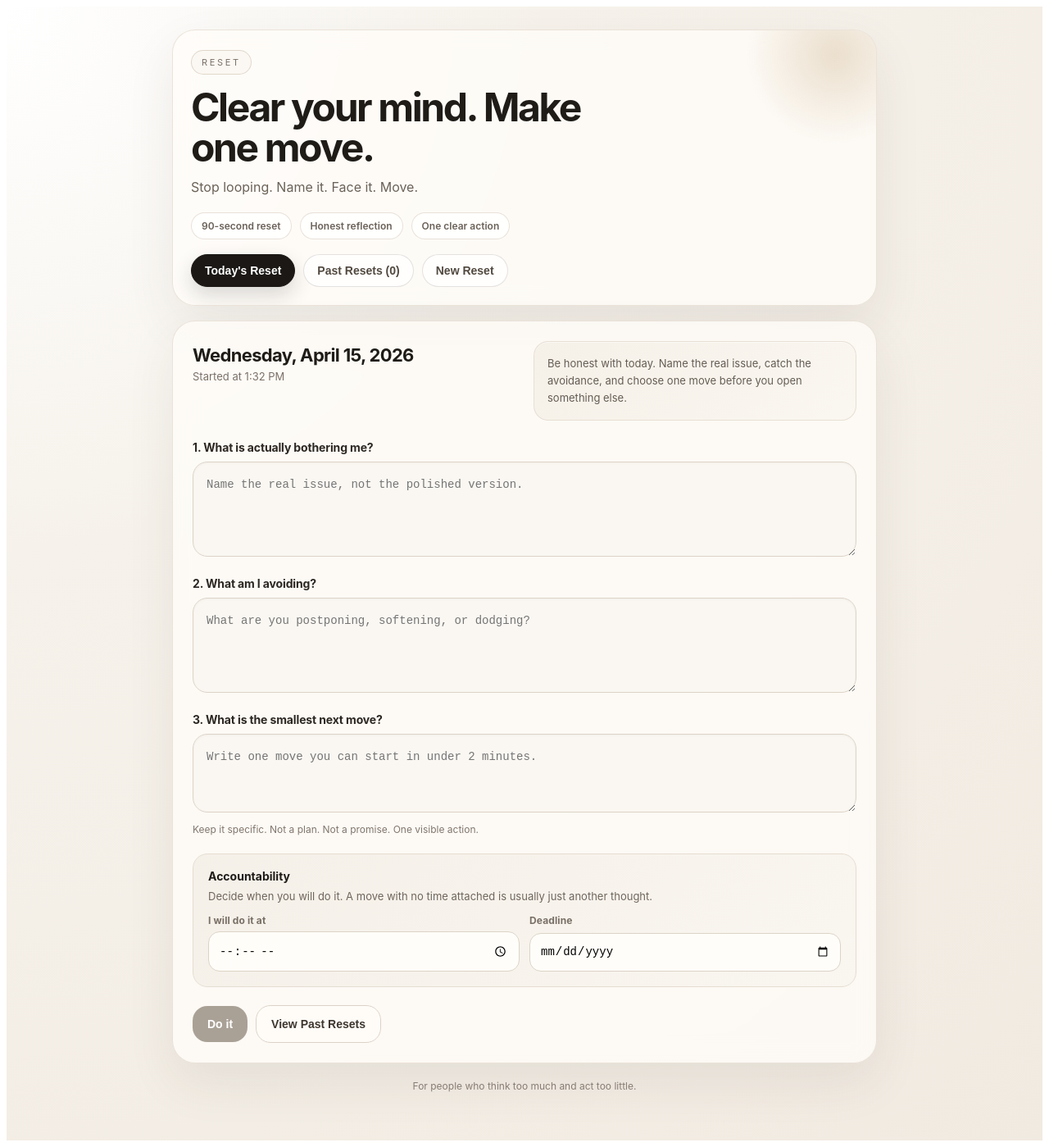
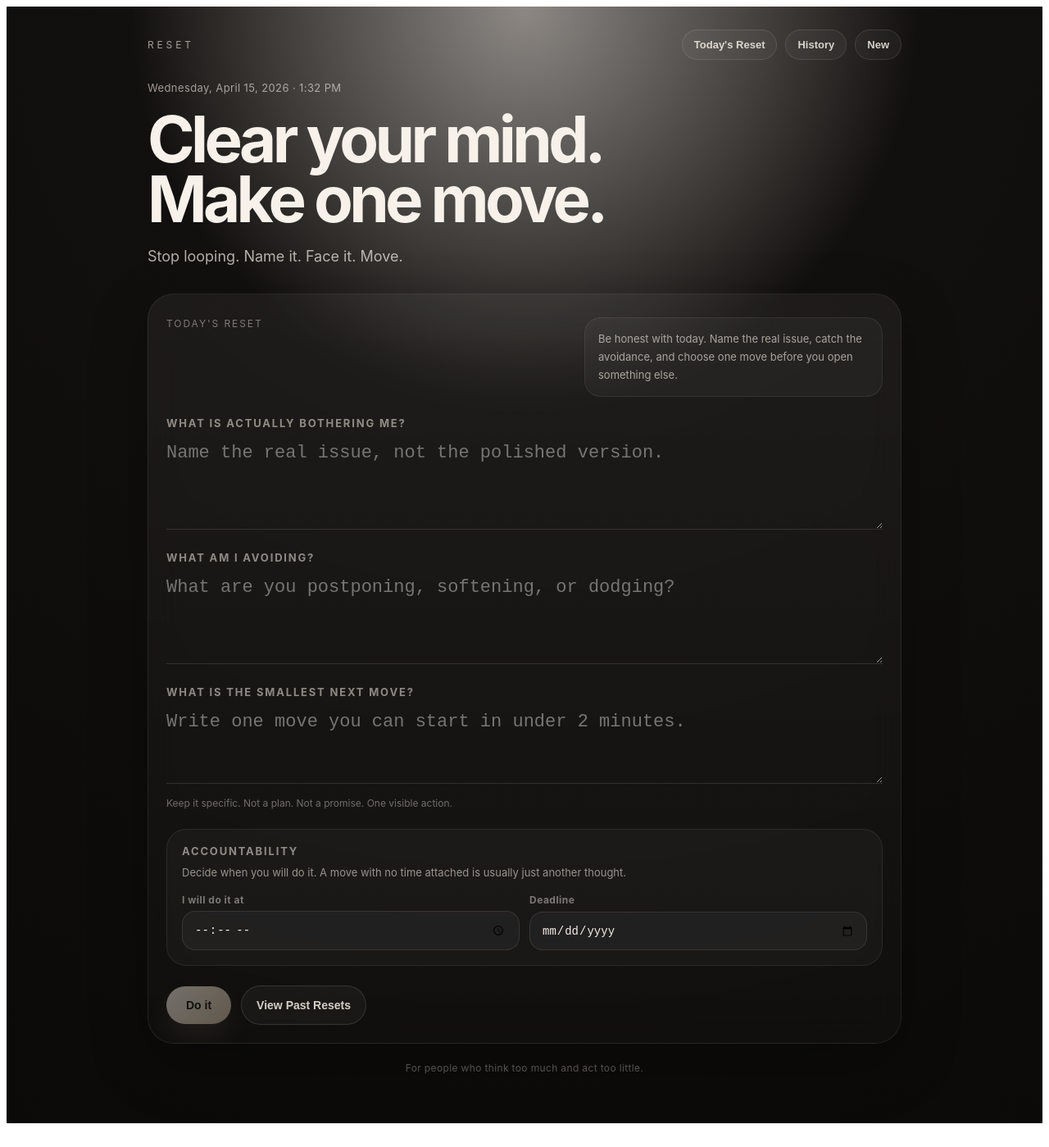
Before and after one commit to omniyahamed-spec/Reset, a React (Create React App) app: page / in a window 1280 px wide. Shown: the whole page at 82% size. After the commit the page ends 1378 px from the top, so only its background shows below. Built offline with nearby package versions, Linux system fonts and the light colour scheme.

Commit message:
Update App.tsx

```diff
--- a/src/App.tsx
+++ b/src/App.tsx
@@ -102,214 +102,179 @@ export default function Reset90App() {
     setEntries((prev) => prev.filter((entry) => entry.id !== id));
   }
 
-  const navButton = (active: boolean): CSSProperties => ({
-    padding: "11px 16px",
-    borderRadius: 999,
-    border: active ? "1px solid #1b1815" : "1px solid rgba(122, 113, 104, 0.2)",
-    background: active ? "#1b1815" : "rgba(255,255,255,0.68)",
-    color: active ? "#ffffff" : "#51493f",
-    fontSize: 14,
-    fontWeight: 600,
-    cursor: "pointer",
-    boxShadow: active ? "0 10px 24px rgba(27, 24, 21, 0.16)" : "none",
-    backdropFilter: "blur(10px)",
-  });
-
-  const primaryButton = (enabled: boolean): CSSProperties => ({
-    padding: "14px 18px",
-    borderRadius: 18,
-    border: "none",
-    background: enabled
-      ? "linear-gradient(135deg, #1d1a16 0%, #3b332b 100%)"
-      : "#aaa196",
-    color: "white",
-    fontWeight: 700,
-    cursor: enabled ? "pointer" : "not-allowed",
-    fontSize: 14,
-    boxShadow: enabled ? "0 14px 28px rgba(29, 26, 22, 0.18)" : "none",
-  });
-
-  const glassCard: CSSProperties = {
-    background: "rgba(255, 253, 249, 0.78)",
-    border: "1px solid rgba(227, 219, 207, 0.75)",
-    boxShadow: "0 24px 60px rgba(67, 53, 33, 0.08)",
-    backdropFilter: "blur(14px)",
-  };
+  function trackPastResets(): void {
+    setActiveView("past");
+    if (typeof window !== "undefined" && (window as any).gtag) {
+      (window as any).gtag("event", "past_resets_viewed");
+    }
+  }
 
   const styles: Record<string, CSSProperties> = {
     page: {
       minHeight: "100vh",
       background:
-        "radial-gradient(circle at top left, rgba(255,255,255,0.8) 0%, rgba(246,242,235,1) 35%, rgba(241,234,225,1) 100%)",
-      color: "#1f1c18",
+        "radial-gradient(circle at top, rgba(47,38,31,0.55) 0%, rgba(18,16,14,1) 32%, rgba(11,10,9,1) 100%)",
+      color: "#f3ece3",
       fontFamily: "Inter, system-ui, sans-serif",
       padding: "28px 16px 56px",
       boxSizing: "border-box",
     },
-    container: {
-      maxWidth: 860,
+    shell: {
+      maxWidth: 920,
       margin: "0 auto",
     },
-    hero: {
-      ...glassCard,
-      borderRadius: 28,
-      padding: "24px 22px 22px",
-      marginBottom: 18,
-      overflow: "hidden",
-      position: "relative",
+    topBar: {
+      display: "flex",
+      justifyContent: "space-between",
+      alignItems: "center",
+      gap: 16,
+      flexWrap: "wrap",
+      marginBottom: 26,
     },
-    heroGlow: {
-      position: "absolute",
-      width: 220,
-      height: 220,
-      right: -60,
-      top: -80,
-      background: "radial-gradient(circle, rgba(227,211,188,0.7) 0%, rgba(227,211,188,0) 70%)",
-      pointerEvents: "none",
+    brand: {
+      fontSize: 12,
+      letterSpacing: "0.32em",
+      textTransform: "uppercase",
+      color: "rgba(243,236,227,0.64)",
     },
-    badge: {
-      border: "1px solid rgba(221, 211, 198, 0.9)",
-      borderRadius: 999,
-      padding: "7px 12px",
-      fontSize: 11,
-      letterSpacing: "0.24em",
-      color: "#7a7168",
-      display: "inline-block",
-      background: "rgba(251,248,243,0.9)",
-      position: "relative",
-      zIndex: 1,
-    },
-    h1: {
-      fontSize: "clamp(32px, 6.5vw, 48px)",
-      marginTop: 16,
-      marginBottom: 10,
-      fontWeight: 700,
-      letterSpacing: "-0.05em",
-      lineHeight: 1.02,
-      maxWidth: 560,
-      position: "relative",
-      zIndex: 1,
-    },
-    sub: {
-      fontSize: 16,
-      color: "#6a6258",
-      lineHeight: 1.65,
-      margin: 0,
-      maxWidth: 540,
-      position: "relative",
-      zIndex: 1,
-    },
-    progressRow: {
+    nav: {
       display: "flex",
       gap: 10,
       flexWrap: "wrap",
-      marginTop: 18,
-      position: "relative",
-      zIndex: 1,
     },
-    progressPill: {
-      padding: "8px 12px",
+    navButton: {
+      padding: "10px 14px",
       borderRadius: 999,
-      background: "rgba(255,255,255,0.7)",
-      color: "#6b6259",
-      fontSize: 12,
+      border: "1px solid rgba(243,236,227,0.12)",
+      background: "rgba(255,255,255,0.04)",
+      color: "rgba(243,236,227,0.86)",
       fontWeight: 600,
-      border: "1px solid rgba(222, 213, 201, 0.7)",
+      fontSize: 13,
+      cursor: "pointer",
+      backdropFilter: "blur(8px)",
     },
-    topNav: {
-      display: "flex",
-      gap: 10,
-      flexWrap: "wrap",
-      marginTop: 18,
-      position: "relative",
-      zIndex: 1,
+    hero: {
+      display: "grid",
+      gap: 18,
+      marginBottom: 30,
     },
-    card: {
-      ...glassCard,
-      borderRadius: 28,
-      padding: 24,
-    },
-    row: {
+    dateRow: {
       display: "flex",
       justifyContent: "space-between",
-      alignItems: "stretch",
+      gap: 12,
+      flexWrap: "wrap",
+      alignItems: "center",
+    },
+    dateText: {
+      fontSize: 13,
+      color: "rgba(243,236,227,0.62)",
+      letterSpacing: "0.03em",
+    },
+    h1: {
+      margin: 0,
+      fontSize: "clamp(42px, 9vw, 78px)",
+      lineHeight: 0.94,
+      letterSpacing: "-0.06em",
+      fontWeight: 700,
+      maxWidth: 720,
+      color: "#f7f1ea",
+    },
+    sub: {
+      margin: 0,
+      fontSize: 18,
+      lineHeight: 1.7,
+      color: "rgba(243,236,227,0.72)",
+      maxWidth: 540,
+    },
+    panel: {
+      border: "1px solid rgba(243,236,227,0.08)",
+      background: "linear-gradient(180deg, rgba(255,255,255,0.05) 0%, rgba(255,255,255,0.02) 100%)",
+      borderRadius: 32,
+      backdropFilter: "blur(18px)",
+      boxShadow: "0 24px 70px rgba(0,0,0,0.28)",
+      overflow: "hidden",
+    },
+    panelInner: {
+      padding: "28px 22px 22px",
+    },
+    panelTop: {
+      display: "flex",
+      justifyContent: "space-between",
+      gap: 16,
+      alignItems: "flex-start",
+      flexWrap: "wrap",
       marginBottom: 24,
-      flexWrap: "wrap",
-      gap: 14,
     },
-    dateBlock: {
-      padding: "4px 0",
+    panelMeta: {
+      fontSize: 12,
+      textTransform: "uppercase",
+      letterSpacing: "0.16em",
+      color: "rgba(243,236,227,0.46)",
+      marginBottom: 10,
     },
-    date: {
-      fontSize: 22,
+    panelHint: {
+      maxWidth: 330,
+      fontSize: 13,
+      lineHeight: 1.7,
+      color: "rgba(243,236,227,0.64)",
+      padding: "14px 16px",
+      borderRadius: 20,
+      background: "rgba(255,255,255,0.04)",
+      border: "1px solid rgba(243,236,227,0.08)",
+    },
+    fieldSection: {
+      marginBottom: 22,
+    },
+    fieldLabel: {
+      display: "block",
+      fontSize: 13,
+      textTransform: "uppercase",
+      letterSpacing: "0.14em",
+      color: "rgba(243,236,227,0.54)",
+      marginBottom: 12,
       fontWeight: 700,
-      letterSpacing: "-0.03em",
-      marginBottom: 5,
-    },
-    time: {
-      fontSize: 13,
-      color: "#7a7168",
-    },
-    presenceBox: {
-      background: "linear-gradient(135deg, rgba(244,239,231,0.9) 0%, rgba(250,246,240,0.9) 100%)",
-      padding: 16,
-      borderRadius: 18,
-      border: "1px solid rgba(229, 221, 209, 0.9)",
-      maxWidth: 360,
-      fontSize: 13,
-      lineHeight: 1.6,
-      color: "#655d54",
-      boxShadow: "inset 0 1px 0 rgba(255,255,255,0.5)",
-    },
-    section: {
-      marginBottom: 20,
-    },
-    label: {
-      fontSize: 14,
-      fontWeight: 700,
-      marginBottom: 9,
-      display: "block",
-      color: "#2c2722",
-      letterSpacing: "-0.01em",
     },
     textarea: {
       width: "100%",
-      borderRadius: 18,
-      border: "1px solid rgba(220, 211, 199, 1)",
-      padding: 16,
-      fontSize: 14,
-      lineHeight: 1.65,
-      background: "rgba(250,247,242,0.95)",
+      minHeight: 110,
+      resize: "vertical",
+      border: "none",
+      borderBottom: "1px solid rgba(243,236,227,0.12)",
+      background: "transparent",
+      color: "#f6efe7",
+      fontSize: 22,
+      lineHeight: 1.55,
+      padding: "0 0 16px 0",
+      outline: "none",
       boxSizing: "border-box",
-      minHeight: 116,
-      resize: "vertical",
-      outline: "none",
-      boxShadow: "inset 0 1px 3px rgba(60, 50, 37, 0.04)",
     },
     helper: {
-      marginTop: 8,
+      marginTop: 10,
       fontSize: 12,
-      color: "#80766d",
-      lineHeight: 1.55,
+      lineHeight: 1.65,
+      color: "rgba(243,236,227,0.42)",
     },
     accountability: {
-      background: "linear-gradient(135deg, rgba(244,239,231,0.95) 0%, rgba(249,245,239,0.95) 100%)",
+      marginTop: 10,
+      marginBottom: 24,
       padding: 18,
-      borderRadius: 18,
-      marginTop: 8,
-      marginBottom: 22,
-      border: "1px solid rgba(229, 221, 209, 1)",
+      borderRadius: 24,
+      background: "rgba(255,255,255,0.03)",
+      border: "1px solid rgba(243,236,227,0.08)",
     },
-    accountTitle: {
+    accountabilityTitle: {
+      fontSize: 13,
+      textTransform: "uppercase",
+      letterSpacing: "0.14em",
+      color: "rgba(243,236,227,0.54)",
+      marginBottom: 8,
       fontWeight: 700,
-      fontSize: 14,
-      marginBottom: 6,
     },
-    accountText: {
+    accountabilityText: {
+      marginBottom: 14,
       fontSize: 13,
-      color: "#6f665d",
-      lineHeight: 1.55,
-      marginBottom: 12,
+      lineHeight: 1.65,
+      color: "rgba(243,236,227,0.58)",
     },
     inputs: {
       display: "grid",
@@ -322,79 +287,99 @@ export default function Reset90App() {
     },
     inputLabel: {
       fontSize: 12,
-      color: "#786f66",
+      color: "rgba(243,236,227,0.46)",
       fontWeight: 700,
-      letterSpacing: "0.01em",
+      letterSpacing: "0.04em",
     },
     input: {
       width: "100%",
-      padding: "13px 12px",
-      borderRadius: 14,
-      border: "1px solid rgba(220, 211, 199, 1)",
-      background: "rgba(255,253,249,0.98)",
+      padding: "13px 14px",
+      borderRadius: 16,
+      border: "1px solid rgba(243,236,227,0.1)",
+      background: "rgba(255,255,255,0.04)",
+      color: "#f6efe7",
+      fontSize: 14,
       boxSizing: "border-box",
       outline: "none",
-      fontSize: 14,
     },
     buttonRow: {
       display: "flex",
-      gap: 10,
+      gap: 12,
       flexWrap: "wrap",
       alignItems: "center",
     },
-    buttonSecondary: {
-      padding: "14px 18px",
-      borderRadius: 18,
-      border: "1px solid rgba(220, 211, 199, 1)",
-      background: "rgba(255,253,249,0.92)",
-      color: "#3d362f",
+    primaryButton: {
+      padding: "15px 24px",
+      borderRadius: 999,
+      border: "none",
+      background: "linear-gradient(135deg, #f4ede2 0%, #cbb79d 100%)",
+      color: "#171412",
+      fontWeight: 800,
+      fontSize: 14,
+      cursor: "pointer",
+      boxShadow: "0 16px 34px rgba(203,183,157,0.2)",
+    },
+    secondaryButton: {
+      padding: "15px 18px",
+      borderRadius: 999,
+      border: "1px solid rgba(243,236,227,0.12)",
+      background: "rgba(255,255,255,0.04)",
+      color: "rgba(243,236,227,0.86)",
       fontWeight: 700,
+      fontSize: 14,
       cursor: "pointer",
-      fontSize: 14,
+    },
+    disabledButton: {
+      opacity: 0.44,
+      cursor: "not-allowed",
     },
     result: {
-      marginTop: 22,
-      padding: 18,
-      borderRadius: 18,
-      background: "linear-gradient(135deg, rgba(238,231,220,0.95) 0%, rgba(247,242,235,0.95) 100%)",
-      border: "1px solid rgba(221, 211, 196, 1)",
-      boxShadow: "0 10px 22px rgba(84, 68, 46, 0.06)",
+      marginTop: 24,
+      padding: 22,
+      borderRadius: 24,
+      background: "linear-gradient(135deg, rgba(244,237,226,0.12) 0%, rgba(203,183,157,0.08) 100%)",
+      border: "1px solid rgba(243,236,227,0.12)",
     },
-    resultTitle: {
+    resultLabel: {
+      fontSize: 12,
+      textTransform: "uppercase",
+      letterSpacing: "0.14em",
+      color: "rgba(243,236,227,0.5)",
+      marginBottom: 8,
       fontWeight: 700,
-      marginBottom: 8,
-      fontSize: 12,
-      color: "#655c53",
-      textTransform: "uppercase",
-      letterSpacing: "0.08em",
     },
     resultMove: {
-      fontSize: 20,
-      lineHeight: 1.45,
+      fontSize: 28,
+      lineHeight: 1.35,
+      letterSpacing: "-0.04em",
       fontWeight: 700,
-      marginBottom: 8,
-      letterSpacing: "-0.03em",
+      color: "#f8f2eb",
+      marginBottom: 10,
     },
     resultText: {
-      fontSize: 13,
-      color: "#655c53",
-      lineHeight: 1.65,
+      fontSize: 14,
+      lineHeight: 1.7,
+      color: "rgba(243,236,227,0.7)",
     },
-    listWrap: {
+    historyWrap: {
       display: "grid",
-      gap: 12,
+      gap: 14,
     },
     emptyState: {
-      ...glassCard,
-      borderRadius: 22,
-      padding: 22,
-      color: "#6c645c",
-      lineHeight: 1.7,
+      borderRadius: 26,
+      padding: 28,
+      border: "1px solid rgba(243,236,227,0.08)",
+      background: "rgba(255,255,255,0.03)",
+      color: "rgba(243,236,227,0.64)",
+      lineHeight: 1.75,
+      fontSize: 15,
     },
     entryCard: {
-      ...glassCard,
-      borderRadius: 22,
-      padding: 18,
+      borderRadius: 26,
+      padding: 20,
+      border: "1px solid rgba(243,236,227,0.08)",
+      background: "rgba(255,255,255,0.03)",
+      backdropFilter: "blur(14px)",
     },
     entryTop: {
       display: "flex",
@@ -402,91 +387,84 @@ export default function Reset90App() {
       gap: 12,
       alignItems: "flex-start",
       marginBottom: 14,
+      flexWrap: "wrap",
     },
     entryMeta: {
       fontSize: 12,
-      color: "#7a7168",
-      lineHeight: 1.55,
+      lineHeight: 1.6,
+      color: "rgba(243,236,227,0.52)",
     },
     entryBlock: {
-      marginBottom: 12,
+      marginBottom: 14,
     },
     entryLabel: {
       fontSize: 11,
-      color: "#7a7168",
+      textTransform: "uppercase",
+      letterSpacing: "0.12em",
+      color: "rgba(243,236,227,0.44)",
       fontWeight: 700,
-      marginBottom: 5,
-      textTransform: "uppercase",
-      letterSpacing: "0.08em",
+      marginBottom: 6,
     },
     entryText: {
-      fontSize: 14,
-      lineHeight: 1.65,
-      color: "#2f2a25",
+      fontSize: 16,
+      lineHeight: 1.7,
+      color: "#f1e9df",
       whiteSpace: "pre-wrap",
     },
     deleteButton: {
-      border: "1px solid rgba(221, 211, 198, 1)",
-      background: "rgba(251,248,243,0.95)",
-      color: "#5f564d",
-      borderRadius: 12,
-      padding: "8px 10px",
+      border: "1px solid rgba(243,236,227,0.1)",
+      background: "rgba(255,255,255,0.04)",
+      color: "rgba(243,236,227,0.82)",
+      borderRadius: 999,
+      padding: "10px 12px",
       fontSize: 12,
       cursor: "pointer",
       fontWeight: 700,
     },
-    footerNote: {
-      marginTop: 18,
+    footer: {
+      marginTop: 20,
+      textAlign: "center",
       fontSize: 12,
-      color: "#8a8178",
-      lineHeight: 1.65,
-      textAlign: "center",
+      lineHeight: 1.7,
+      color: "rgba(243,236,227,0.36)",
+      letterSpacing: "0.03em",
     },
   };
 
   return (
     <div style={styles.page}>
-      <div style={styles.container}>
-        <div style={styles.hero}>
-          <div style={styles.heroGlow} />
-          <div style={styles.badge}>RESET</div>
-          <h1 style={styles.h1}>Clear your mind. Make one move.</h1>
-          <p style={styles.sub}>Stop looping. Name it. Face it. Move.</p>
-
-          <div style={styles.progressRow}>
-            <div style={styles.progressPill}>90-second reset</div>
-            <div style={styles.progressPill}>Honest reflection</div>
-            <div style={styles.progressPill}>One clear action</div>
-          </div>
-
-          <div style={styles.topNav}>
-            <button style={navButton(activeView === "reset")} onClick={() => setActiveView("reset")}>
-              Today&apos;s Reset
-            </button>
-            <button style={navButton(activeView === "past")} onClick={() => setActiveView("past")}>
-              Past Resets ({entries.length})
-            </button>
-            <button style={navButton(false)} onClick={handleNewReset}>
-              New Reset
-            </button>
+      <div style={styles.shell}>
+        <div style={styles.topBar}>
+          <div style={styles.brand}>Reset</div>
+          <div style={styles.nav}>
+            <button style={styles.navButton} onClick={() => setActiveView("reset")}>Today&apos;s Reset</button>
+            <button style={styles.navButton} onClick={trackPastResets}>History</button>
+            <button style={styles.navButton} onClick={handleNewReset}>New</button>
           </div>
         </div>
 
-        {activeView === "reset" ? (
-          <div style={styles.card}>
-            <div style={styles.row}>
-              <div style={styles.dateBlock}>
-                <div style={styles.date}>{formattedDate}</div>
-                <div style={styles.time}>Started at {formattedTime}</div>
+        <div style={styles.hero}>
+          <div style={styles.dateRow}>
+            <div style={styles.dateText}>{formattedDate} · {formattedTime}</div>
+          </div>
+          <h1 style={styles.h1}>Clear your mind. Make one move.</h1>
+          <p style={styles.sub}>Stop looping. Name it. Face it. Move.</p>
         </div>
 
-              <div style={styles.presenceBox}>
+        {activeView === "reset" ? (
+          <div style={styles.panel}>
+            <div style={styles.panelInner}>
+              <div style={styles.panelTop}>
+                <div>
+                  <div style={styles.panelMeta}>Today&apos;s reset</div>
+                </div>
+                <div style={styles.panelHint}>
                   Be honest with today. Name the real issue, catch the avoidance, and choose one move before you open something else.
                 </div>
               </div>
 
-            <div style={styles.section}>
-              <label style={styles.label}>1. What is actually bothering me?</label>
+              <div style={styles.fieldSection}>
+                <label style={styles.fieldLabel}>What is actually bothering me?</label>
                 <textarea
                   style={styles.textarea}
                   placeholder="Name the real issue, not the polished version."
@@ -495,8 +473,8 @@ export default function Reset90App() {
                 />
               </div>
 
-            <div style={styles.section}>
-              <label style={styles.label}>2. What am I avoiding?</label>
+              <div style={styles.fieldSection}>
+                <label style={styles.fieldLabel}>What am I avoiding?</label>
                 <textarea
                   style={styles.textarea}
                   placeholder="What are you postponing, softening, or dodging?"
@@ -505,10 +483,10 @@ export default function Reset90App() {
                 />
               </div>
 
-            <div style={styles.section}>
-              <label style={styles.label}>3. What is the smallest next move?</label>
+              <div style={styles.fieldSection}>
+                <label style={styles.fieldLabel}>What is the smallest next move?</label>
                 <textarea
-                style={{ ...styles.textarea, minHeight: 96 }}
+                  style={{ ...styles.textarea, minHeight: 92 }}
                   placeholder="Write one move you can start in under 2 minutes."
                   value={nextMove}
                   onChange={(e: React.ChangeEvent<HTMLTextAreaElement>) => setNextMove(e.target.value)}
@@ -517,8 +495,8 @@ export default function Reset90App() {
               </div>
 
               <div style={styles.accountability}>
-              <div style={styles.accountTitle}>Accountability</div>
-              <div style={styles.accountText}>Decide when you will do it. A move with no time attached is usually just another thought.</div>
+                <div style={styles.accountabilityTitle}>Accountability</div>
+                <div style={styles.accountabilityText}>Decide when you will do it. A move with no time attached is usually just another thought.</div>
                 <div style={styles.inputs}>
                   <div style={styles.inputWrap}>
                     <label style={styles.inputLabel}>I will do it at</label>
@@ -542,17 +520,21 @@ export default function Reset90App() {
               </div>
 
               <div style={styles.buttonRow}>
-              <button style={primaryButton(canComplete)} onClick={handleCompleteReset} disabled={!canComplete}>
+                <button
+                  style={{ ...styles.primaryButton, ...(canComplete ? {} : styles.disabledButton) }}
+                  onClick={handleCompleteReset}
+                  disabled={!canComplete}
+                >
                   Do it
                 </button>
-              <button style={styles.buttonSecondary} onClick={() => setActiveView("past")}>
+                <button style={styles.secondaryButton} onClick={trackPastResets}>
                   View Past Resets
                 </button>
               </div>
 
               {done && (
                 <div style={styles.result}>
-                <div style={styles.resultTitle}>Your move</div>
+                  <div style={styles.resultLabel}>Your move</div>
                   <div style={styles.resultMove}>{nextMove}</div>
                   <div style={styles.resultText}>
                     Close this. Do it now. Then come back.
@@ -562,8 +544,9 @@ export default function Reset90App() {
                 </div>
               )}
             </div>
+          </div>
         ) : (
-          <div style={styles.listWrap}>
+          <div style={styles.historyWrap}>
             {entries.length === 0 ? (
               <div style={styles.emptyState}>No resets saved yet. Do one honest reset first.</div>
             ) : (
@@ -601,7 +584,7 @@ export default function Reset90App() {
           </div>
         )}
 
-        <div style={styles.footerNote}>For people who think too much and act too little.</div>
+        <div style={styles.footer}>For people who think too much and act too little.</div>
       </div>
     </div>
   );
```
Lines whose indentation alone changed are shown as unchanged.
